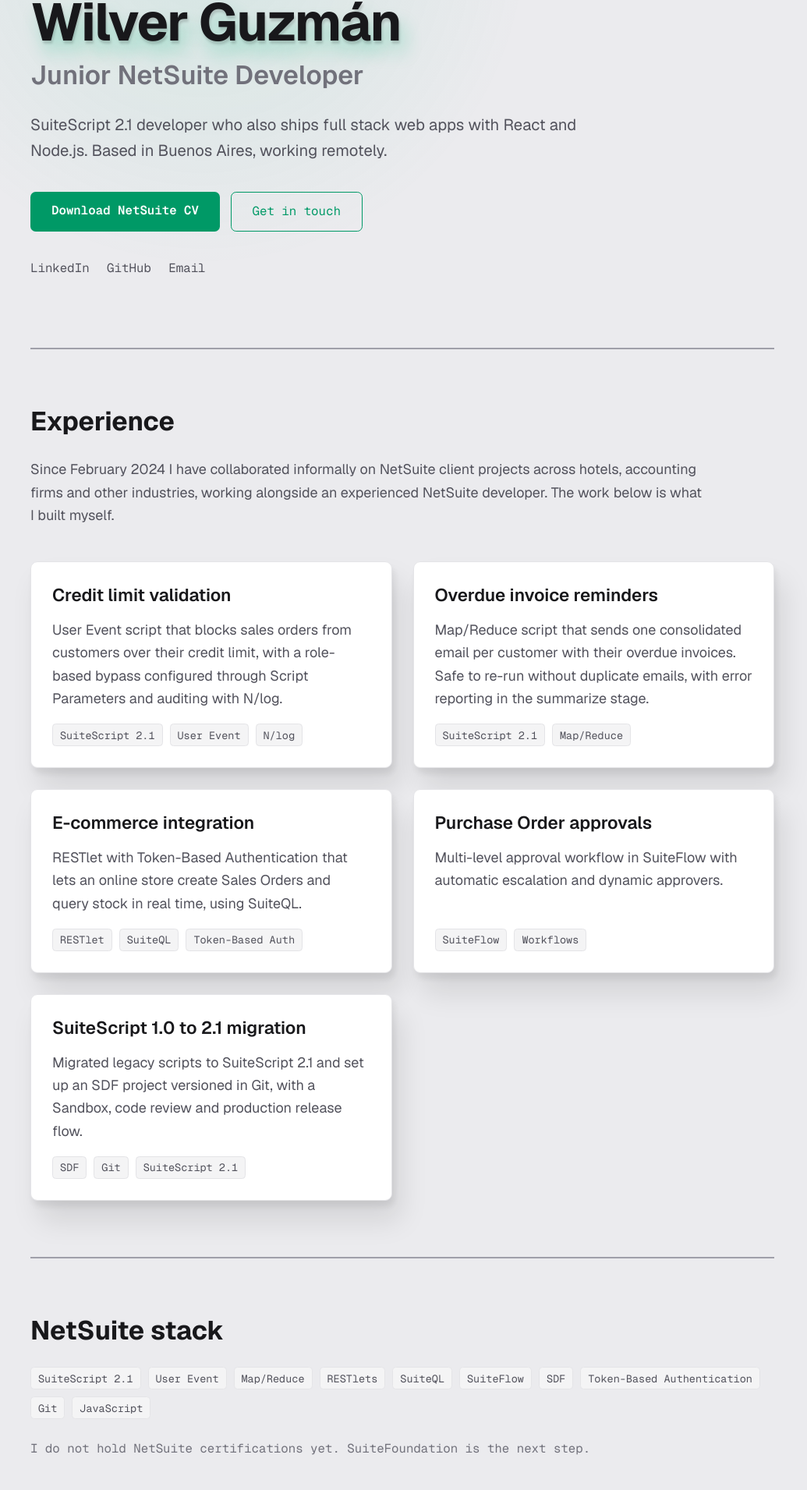
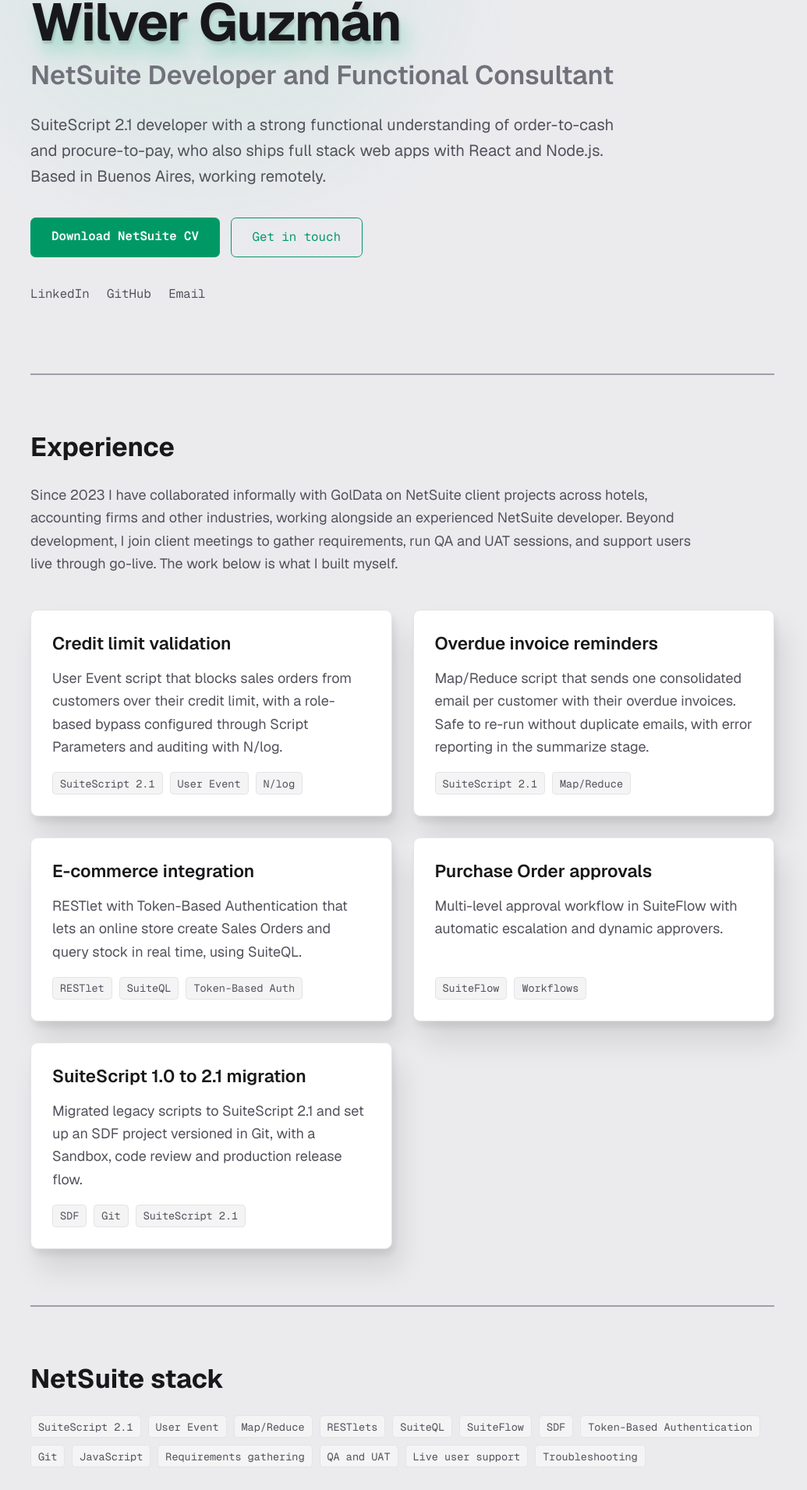
Before and after one commit to wilveradoo/wilver-portfolio, a Next.js app: page /netsuite in a window 1280 px wide. Shown: the part 201-2112 px from the top of the page at 78% size, without its empty margins (124-1159 px from the left). Built offline with nearby package versions, Linux system fonts and the light colour scheme.

Commit message:
Align NetSuite page and CVs: 2023 start, no Junior, mention GolData only
Co-Authored-By: Claude Sonnet 5.5 <noreply@anthropic.com>
Claude-Session: https://claude.ai/code/session_018ZhJ839DB33oZUwxPVxYsV

```diff
--- a/app/netsuite/page.js
+++ b/app/netsuite/page.js
@@ -1,9 +1,9 @@
 import NetSuitePage from "@/components/NetSuitePage";
 
 export const metadata = {
-  title: "Wilver Guzmán — Junior NetSuite Developer",
+  title: "Wilver Guzmán — NetSuite Developer",
   description:
-    "Junior NetSuite Developer (SuiteScript 2.1, RESTlets, SuiteQL, SuiteFlow, SDF) and Full Stack Developer from Buenos Aires. Open to remote roles.",
+    "NetSuite Developer and Functional Consultant (SuiteScript 2.1, RESTlets, SuiteQL, SuiteFlow, SDF) and Full Stack Developer from Buenos Aires. Open to remote roles.",
 };
 
 export default function Page() {
--- a/content/content.js
+++ b/content/content.js
@@ -90,17 +90,17 @@ export const content = {
     netsuite: {
       teaserTitle: "NetSuite development",
       teaserBody:
-        "Since February 2024 I have also worked hands-on with Oracle NetSuite on client projects: SuiteScript 2.1, RESTlets, SuiteQL, SuiteFlow and SDF. See what I built.",
+        "Since 2023 I have also worked hands-on with Oracle NetSuite on client projects: SuiteScript 2.1, RESTlets, SuiteQL, SuiteFlow and SDF, plus the functional side: requirements, QA and UAT, and user support. See what I built.",
       teaserCta: "NetSuite page",
       back: "← Back to portfolio",
-      role: "Junior NetSuite Developer",
+      role: "NetSuite Developer and Functional Consultant",
       tagline:
-        "SuiteScript 2.1 developer who also ships full stack web apps with React and Node.js. Based in Buenos Aires, working remotely.",
+        "SuiteScript 2.1 developer with a strong functional understanding of order-to-cash and procure-to-pay, who also ships full stack web apps with React and Node.js. Based in Buenos Aires, working remotely.",
       ctaCv: "Download NetSuite CV",
       ctaContact: "Get in touch",
       experienceTitle: "Experience",
       experienceIntro:
-        "Since February 2024 I have collaborated informally on NetSuite client projects across hotels, accounting firms and other industries, working alongside an experienced NetSuite developer. The work below is what I built myself.",
+        "Since 2023 I have collaborated informally with GolData on NetSuite client projects across hotels, accounting firms and other industries, working alongside an experienced NetSuite developer. Beyond development, I join client meetings to gather requirements, run QA and UAT sessions, and support users live through go-live. The work below is what I built myself.",
       projects: [
         {
           name: "Credit limit validation",
@@ -145,6 +145,10 @@ export const content = {
         "Token-Based Authentication",
         "Git",
         "JavaScript",
+        "Requirements gathering",
+        "QA and UAT",
+        "Live user support",
+        "Troubleshooting",
       ],
       note: "I do not hold NetSuite certifications yet. SuiteFoundation is the next step.",
     },
@@ -270,17 +274,17 @@ export const content = {
     netsuite: {
       teaserTitle: "Desarrollo en NetSuite",
       teaserBody:
-        "Desde febrero de 2024 también trabajo con Oracle NetSuite en proyectos de clientes: SuiteScript 2.1, RESTlets, SuiteQL, SuiteFlow y SDF. Mirá lo que construí.",
+        "Desde 2023 también trabajo con Oracle NetSuite en proyectos de clientes: SuiteScript 2.1, RESTlets, SuiteQL, SuiteFlow y SDF, además de la parte funcional: requerimientos, QA y UAT, y soporte a usuarios. Mirá lo que construí.",
       teaserCta: "Página de NetSuite",
       back: "← Volver al portfolio",
-      role: "NetSuite Developer Junior",
+      role: "NetSuite Developer y Consultor Funcional",
       tagline:
-        "Desarrollador SuiteScript 2.1 que también publica aplicaciones web full stack con React y Node.js. Desde Buenos Aires, trabajando en remoto.",
+        "Desarrollador SuiteScript 2.1 con un sólido entendimiento funcional de order-to-cash y procure-to-pay, que también publica aplicaciones web full stack con React y Node.js. Desde Buenos Aires, trabajando en remoto.",
       ctaCv: "Descargar CV de NetSuite",
       ctaContact: "Contactame",
       experienceTitle: "Experiencia",
       experienceIntro:
-        "Desde febrero de 2024 colaboro de manera informal en proyectos de NetSuite para clientes de hotelería, estudios contables y otros rubros, junto a un desarrollador NetSuite con experiencia. Lo que sigue es lo que construí yo.",
+        "Desde 2023 colaboro de manera informal con GolData en proyectos de NetSuite para clientes de hotelería, estudios contables y otros rubros, junto a un desarrollador NetSuite con experiencia. Además de desarrollar, participo en reuniones con clientes para relevar requerimientos, ejecuto sesiones de QA y UAT, y doy soporte en vivo a los usuarios durante el go-live. Lo que sigue es lo que construí yo.",
       projects: [
         {
           name: "Validación de límite de crédito",
@@ -325,6 +329,10 @@ export const content = {
         "Token-Based Authentication",
         "Git",
         "JavaScript",
+        "Relevamiento de requerimientos",
+        "QA y UAT",
+        "Soporte en vivo a usuarios",
+        "Resolución de problemas",
       ],
       note: "Todavía no tengo certificaciones de NetSuite. SuiteFoundation es el próximo paso.",
     },
```
Also changed, not shown: 2 other files (tests, documents, lock files or other folders).
